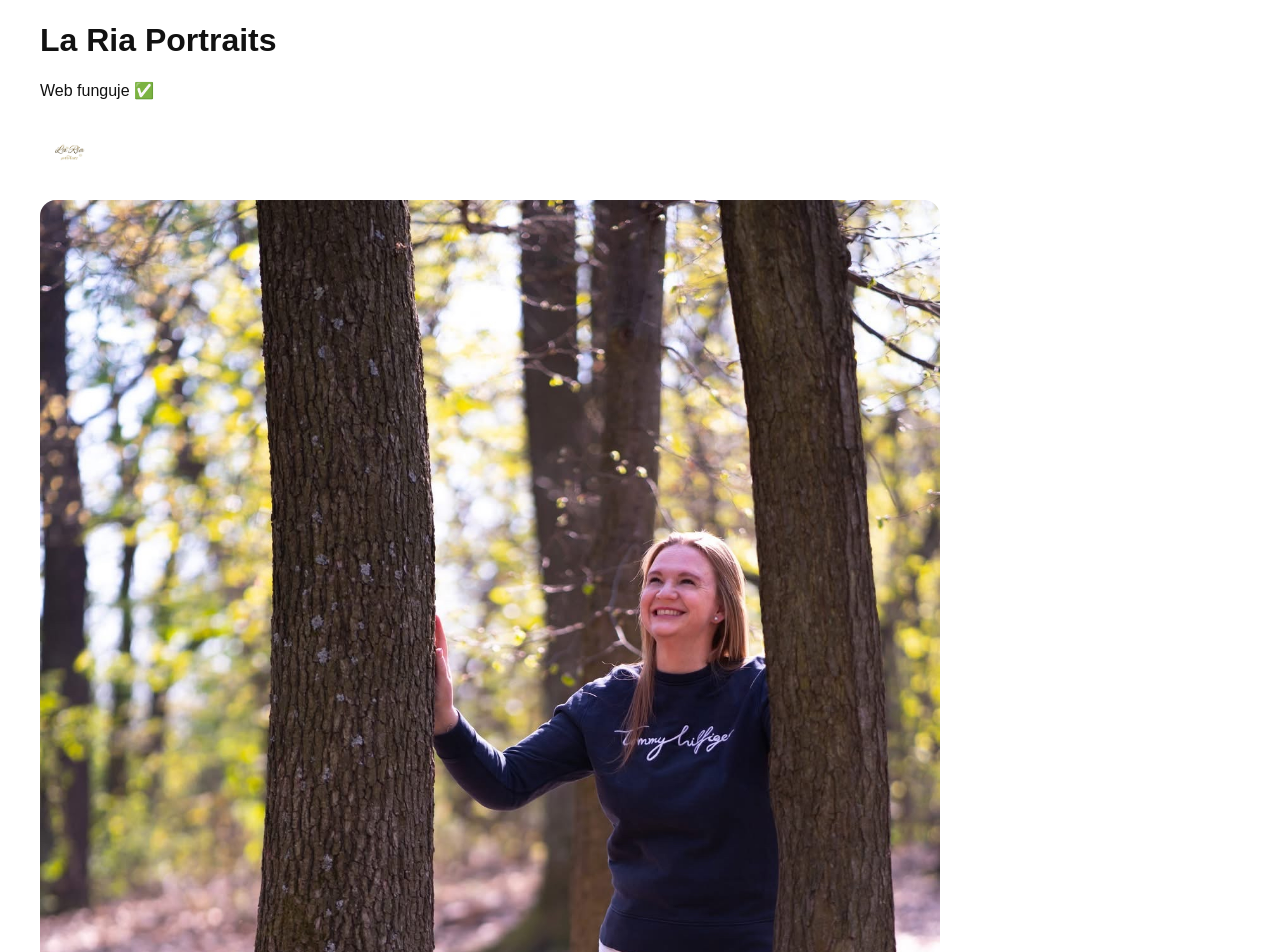
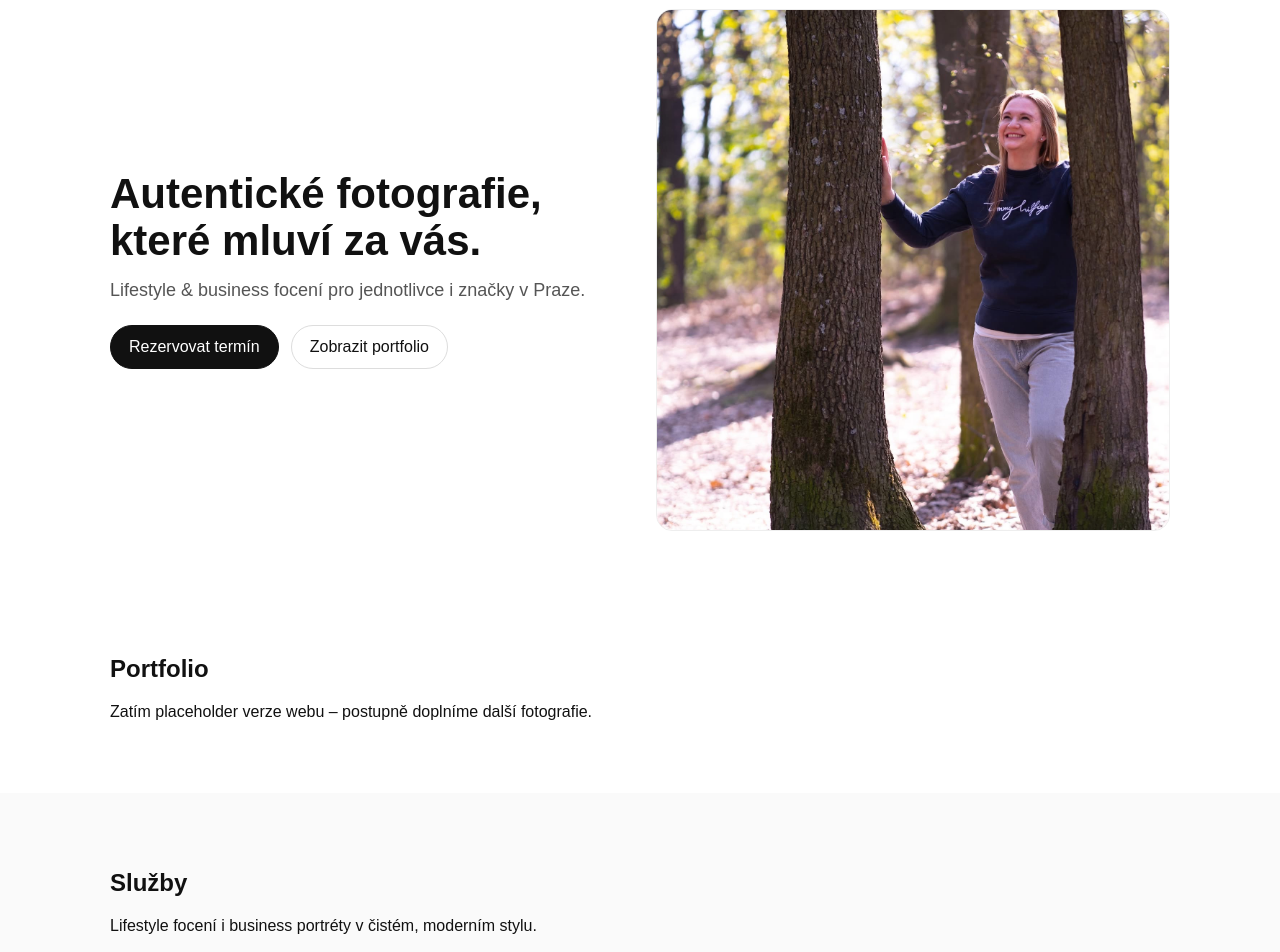
Before and after one commit to huckys25-gif/la-ria-portraits, a Next.js app: page / in a window 1280 px wide. Shown: the part 120-1072 px from the top of the page. Built offline with nearby package versions, Linux system fonts and the light colour scheme.

Commit message:
Update page.tsx

```diff
--- a/app/page.tsx
+++ b/app/page.tsx
@@ -1,29 +1,52 @@
 export default function Home() {
   return (
-    <main style={{ padding: "40px", fontFamily: "Arial, sans-serif" }}>
-      <h1>La Ria Portraits</h1>
-      <p>Web funguje ✅</p>
+    <main>
+      <section className="hero">
+        <div className="container hero-grid">
+          <div className="hero-text">
+            <h1>Autentické fotografie, které mluví za vás.</h1>
+            <p>
+              Lifestyle & business focení pro jednotlivce i značky v Praze.
+            </p>
 
-      <div style={{ marginTop: "20px" }}>
-        <img
-          src="/logo.png"
-          alt="La Ria Portraits logo"
-          style={{ height: "60px", width: "auto", marginBottom: "20px" }}
-        />
-      </div>
+            <div className="hero-buttons">
+              <a href="#kontakt" className="btn btn-primary">
+                Rezervovat termín
+              </a>
+              <a href="#portfolio" className="btn">
+                Zobrazit portfolio
+              </a>
+            </div>
+          </div>
 
-      <div>
-        <img
-          src="/hero.jpg"
-          alt="Hero fotografie"
-          style={{
-            width: "100%",
-            maxWidth: "900px",
-            borderRadius: "16px",
-            display: "block"
-          }}
-        />
-      </div>
+          <div className="hero-image-wrap">
+            <img src="/hero.jpg" alt="Hero fotografie" className="hero-image" />
+          </div>
+        </div>
+      </section>
+
+      <section id="portfolio" className="section">
+        <div className="container">
+          <h2>Portfolio</h2>
+          <p>Zatím placeholder verze webu – postupně doplníme další fotografie.</p>
+        </div>
+      </section>
+
+      <section id="sluzby" className="section section-light">
+        <div className="container">
+          <h2>Služby</h2>
+          <p>Lifestyle focení i business portréty v čistém, moderním stylu.</p>
+        </div>
+      </section>
+
+      <section id="kontakt" className="section">
+        <div className="container">
+          <h2>Kontakt</h2>
+          <p>Email: katkawei@gmail.com</p>
+          <p>Telefon: +420 603 155 635</p>
+        </div>
+      </section>
     </main>
   );
 }
+``
```
